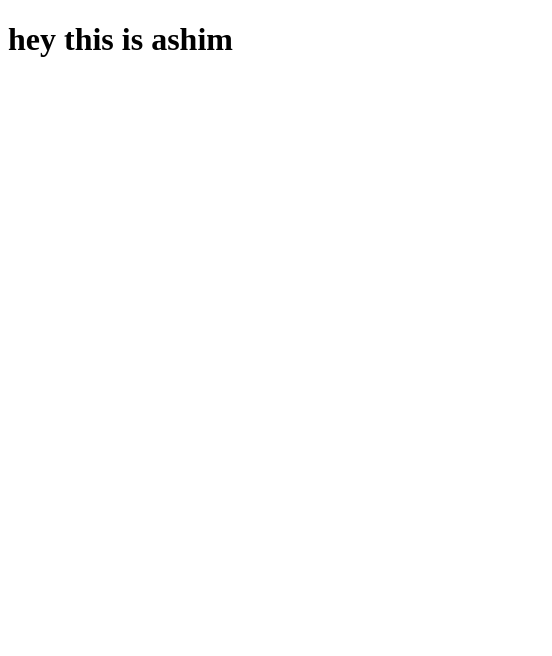
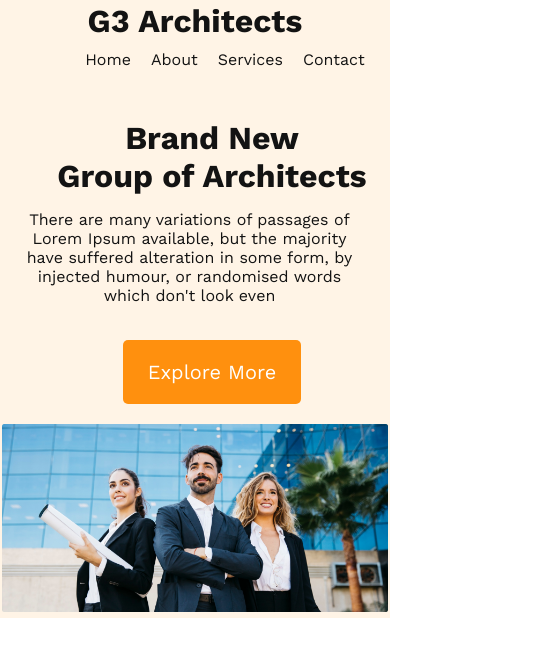
Before and after one commit to ashimroyrupok/new-g3-architec, a plain HTML site: page index.html in a window 390 px wide. Shown: the whole page, 552 px wide, since content can reach past the window. Drawn offline with nearby package versions, Linux system fonts and the light colour scheme.

Commit message:
added mobile view responsiv

```diff
--- a/index.html
+++ b/index.html
@@ -4,10 +4,34 @@
     <meta charset="UTF-8">
     <meta name="viewport" content="width=device-width, initial-scale=1.0">
     <title>G3 architec</title>
+    <link rel="stylesheet" href="./styles/architec.css">
 </head>
 <body>
     <header>
-        <h1> hey this is ashim</h1>
+        <nav class="nav">
+            <h3 class="nav-head">G3 Architects</h3>
+            <ul>
+                <li><a href="">Home</a></li>
+                <li><a href="">About</a></li>
+                <li><a href="">Services</a></li>
+                <li><a href="">Contact</a></li>
+            </ul>
+        </nav>
+
+        <div class="banner-contianer">
+            <div class="banner" >
+                <h3 class="banner-head">Brand New <br>
+                    Group of Architects
+                    </h3>
+                    <p class="banner-discription">There are many variations of passages of Lorem Ipsum available, but the majority have suffered alteration in some form, by injected humour, or randomised words which don't look even</p>
+                    <button class="btn">Explore More</button>
+            </div>
+            <div >
+                <img src="./images/banner.png" alt="">
+            </div>
+
+        </div>
+
 
     </header>
 
--- /dev/null
+++ b/styles/architec.css
@@ -0,0 +1,119 @@
+
+  @import url('https://fonts.googleapis.com/css2?family=Roboto+Mono:wght@100&family=Work+Sans:wght@400;500;600;700;800&display=swap');
+
+
+
+
+*{
+    margin: 0px;
+
+
+    font-family: 'Work Sans', sans-serif;
+
+
+
+}
+
+/* header section */
+header{
+    background-color:rgba(255, 144, 14, 0.10);;
+    padding: 50px 200px;
+
+
+}
+nav{
+    display: flex;
+    justify-content: space-between;
+
+    align-items: center;
+
+
+}
+.nav-head{
+    font-size: 2rem;
+    font-weight: 700px;
+    color: #131313;
+
+}
+
+nav > ul{
+    display: flex;
+}
+
+nav > ul>li{
+    list-style: none;
+    margin-left: 20px;
+    text-decoration: none;
+}
+nav ul li a{
+    text-decoration: none;
+    color: #131313;
+}
+/* banner section */
+
+.banner{
+    width: 550px;
+    text-align: center;
+    margin: 0px auto;
+    color: var(--dark-01, #131313);
+}
+.banner-head{
+    font-size: 3rem;
+    font-weight: 700px;
+    margin-top: 50px;
+}
+.banner-discription{
+    font-size: 1rem;
+    font-weight: 400px;
+    padding: 5px;
+    margin: 10px;
+
+}
+.btn{
+    font-size: 20px;
+    font-weight: 600px;
+    background-color: #fff;
+    border-radius: 5px;
+    background: #FF900E;
+    color: white;
+    border: none;
+    padding: 20px 25px;
+    margin: 20px;
+
+
+
+}
+
+.banner-contianer img{
+    width: 100%;
+}
+
+/* media quary */
+@media screen and (max-width:576px) {
+    header{
+        padding: 2px;
+    }
+    nav{
+        flex-direction: column;
+
+
+    }
+    nav>ul{
+        margin-top: 10px;
+    }
+    .banner-head{
+        font-size: 2rem;
+        padding-right: 130px;
+
+    }
+    .banner-discription{
+
+        padding-right: 180px;
+        margin: 10px;
+
+}
+
+.btn{
+    margin-left: -110px;
+}
+}
```
